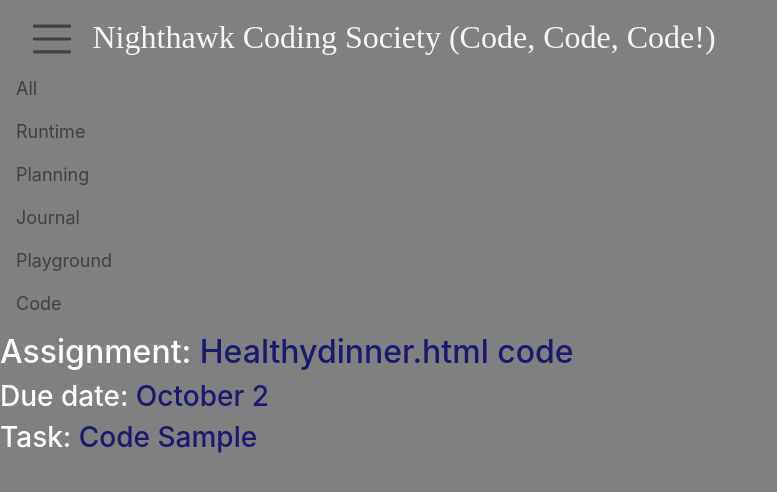
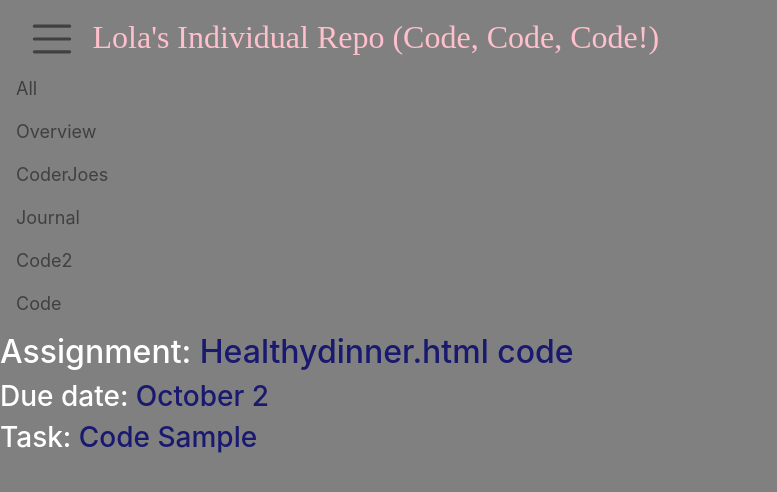
Before and after one commit to lolabulkin/IndivProjectNew, a Flask app: page /project/code in a window 1280 px wide, after a click that opens the changed part. Shown: the top 492 px of the page, without its empty margins (0-777 px from the left). Run offline with Flask 2, Linux system fonts and the light colour scheme; some libraries are stand-ins or nearby versions.

```diff
--- a/flask-idea-portfolio-master/data.py
+++ b/flask-idea-portfolio-master/data.py
@@ -26,12 +26,12 @@ def journal():
     return info
 
 def playground():
-    greeting = "Play, Play, Play!"
-    name = "Replit"
-    doa = "October 9"
-    job = "Playground"
-    embed = "https://repl.it/@jmort1021/Python-Hello-Series?lite=true"
-    info = {"greeting": greeting, "name": name, "doa": doa, "job": job, "embed": embed}
+    greeting = "Code, Code, Code!"
+    name = "Main.py code"
+    doa = "October 2"
+    job = "Code Sample"
+    gist = "https://gist.github.com/lolabulkin/2bcbe160a4a6b6588603c06d883990dc.js"
+    info = {"greeting": greeting, "name": name, "doa": doa, "job": job, "gist": gist}
     return info
 
 def code():
@@ -53,7 +53,7 @@ def code2():
     return info
 
 def alldata():
-    return [runtime(), planning(), journal(), playground(), code(), code2()]
+    return [runtime(), planning(), journal(), playground(), code()]
 
 #Data "setup" for Projects
 #next step would be to extract project data from a database
--- a/flask-idea-portfolio-master/templates/copy.html
+++ b/flask-idea-portfolio-master/templates/copy.html
@@ -19,7 +19,7 @@
           type="image/x-icon">
 
 
-    <title>Nighthawk Coding Society</title>
+    <title>Lola's Mastery Week 9</title>
 
 
 
@@ -42,7 +42,7 @@
 
             <a class="navbar-brand" href="/" style="font-family: gilroyXB; font-size: xx-large; color: var(--gray);">
                 <img src="/static/assets/finalncslogo.png" width="50" height="50" class="d-inline-block align-center" alt="">
-                Nighthawk Coding Society
+                Lola's Mastery Week 9
             </a>
 
 
--- a/flask-idea-portfolio-master/templates/taskbase.html
+++ b/flask-idea-portfolio-master/templates/taskbase.html
@@ -20,8 +20,8 @@
                     aria-controls="navbarSupportedContent15" aria-expanded="false" aria-label="Toggle navigation" style="font-size: xx-large; border: 0em;"><span class="navbar-toggler-icon"></span>
             </button>
 
-            <a class="navbar-brand" href="/" style="font-family: gilroyXB; font-size: xx-large; color: whitesmoke;">
-                Nighthawk Coding Society {% block greeting %}{% endblock %}
+            <a class="navbar-brand" href="/" style="font-family: gilroyXB; font-size: xx-large; color: pink;">
+                Lola's Individual Repo {% block greeting %}{% endblock %}
             </a>
 
         </div>
@@ -31,10 +31,10 @@
             <!-- Links -->
             <div class="navbar-nav" style="font-size: large;">
                 <a class="nav-link all" href="/all/">All</a>
-                <a class="nav-link runtime " href="/project/runtime">Runtime</a>
-                <a class="nav-link planning" href="/project/planning">Planning</a>
+                <a class="nav-link runtime " href="/project/runtime">Overview</a>
+                <a class="nav-link planning" href="/project/planning">CoderJoes</a>
                 <a class="nav-link journal" href="/project/journal">Journal</a>
-                <a class="nav-link playground" href="/project/playground">Playground</a>
+                <a class="nav-link playground" href="/project/playground">Code2</a>
                 <a class="nav-link code" href="/project/code">Code</a>
             </div>
             <!-- Links -->
```
